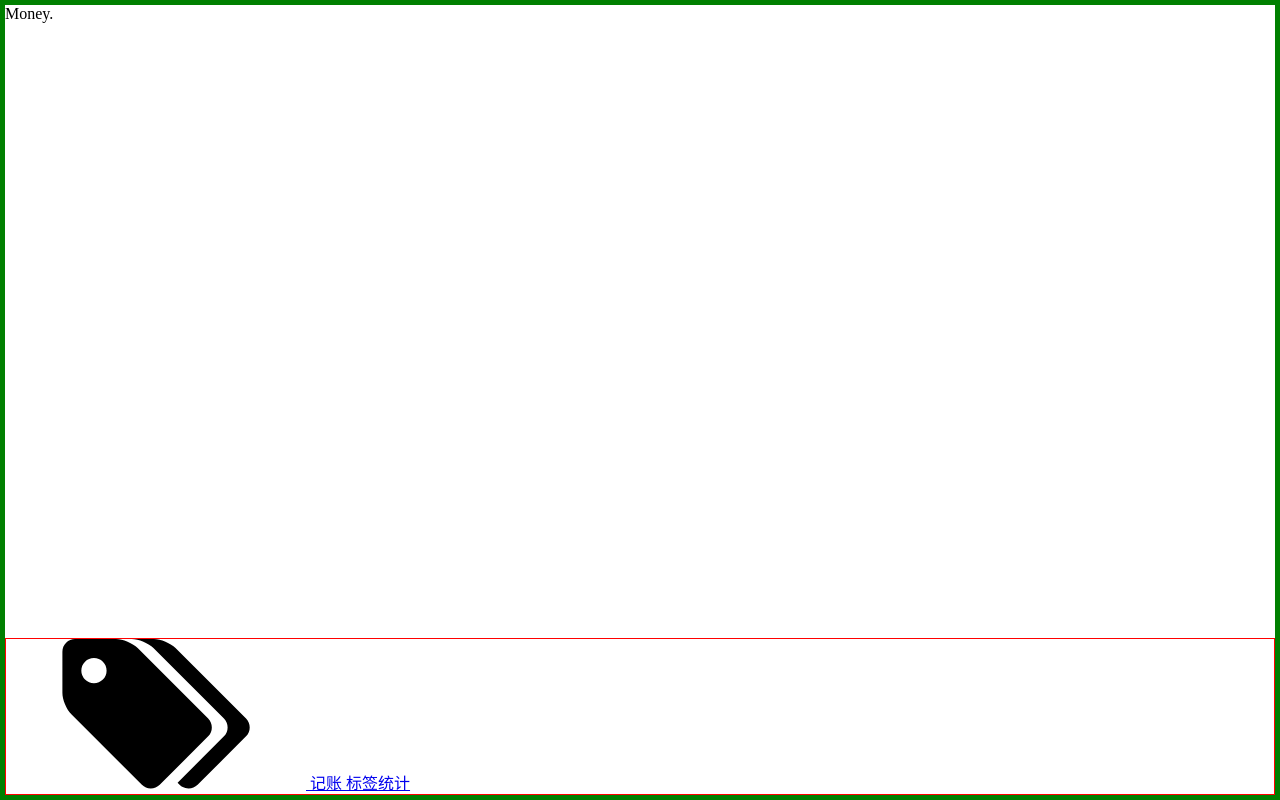
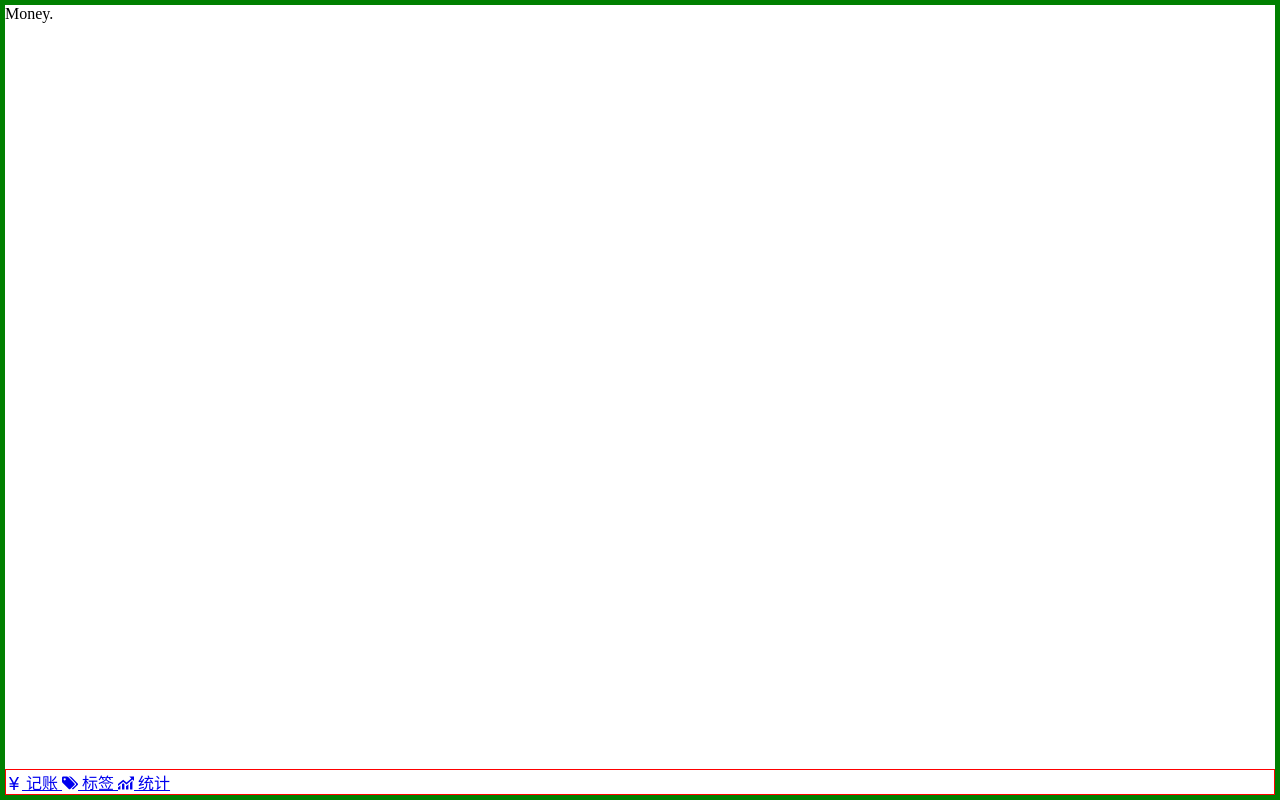
Before and after one commit to cqhaisenbao/guoguo-money-Vue, a Vue app: page /#/money in a window 1280 px wide. Built offline with nearby package versions, Linux system fonts and the light colour scheme.

Commit message:
创建 <Icon/>

```diff
--- /dev/null
+++ b/src/components/Icon.vue
@@ -0,0 +1,23 @@
+<template>
+    <svg class="icon">
+        <use :xlink:href="'#'+name"/>
+    </svg>
+</template>
+
+<script lang="ts">
+    const importAll = (requireContext: __WebpackModuleApi.RequireContext) => requireContext.keys().forEach(requireContext);
+    try {importAll(require.context('../assets/icons', true, /\.svg$/));} catch (error) {console.log(error);}
+    export default {
+        props: ['name'],
+        name: 'Icon'
+    };
+</script>
+
+<style lang="scss" scoped>
+    .icon {
+        width: 1em; height: 1em;
+        vertical-align: -0.15em;
+        fill: currentColor;
+        overflow: hidden;
+    }
+</style>
--- a/src/components/Nav.vue
+++ b/src/components/Nav.vue
@@ -1,25 +1,23 @@
 <template>
     <div class="nav">
         <router-link to="/money">
-            <svg>
-                <use xlink:href="#label"/>
-            </svg>
+            <Icon name="money"/>
             记账
         </router-link>
-        <router-link to="/labels">标签</router-link>
-        <router-link to="/statistics">统计</router-link>
+        <router-link to="/labels">
+            <Icon name="label"/>
+            标签
+        </router-link>
+        <router-link to="/statistics">
+            <Icon name="statistics"/>
+            统计
+        </router-link>
     </div>
 </template>
 
 <script lang="ts">
-    import x from '@/assets/icons/label.svg';
-    import y from '@/assets/icons/money.svg';
-
-    console.log(y);
-    console.log(x);
-
     export default {
-        name: "Nav"
+        name: "Nav",
     }
 </script>
 
--- a/src/main.ts
+++ b/src/main.ts
@@ -5,11 +5,13 @@
 import store from './store'
 import Nav from "@/components/Nav.vue";
 import Layout from "@/components/Layout.vue";
+import Icon from "@/components/Icon.vue";
 
 Vue.config.productionTip = false;
 
 Vue.component('Nav', Nav);
 Vue.component('Layout', Layout);
+Vue.component('Icon', Icon);
 
 new Vue({
     router,
```
